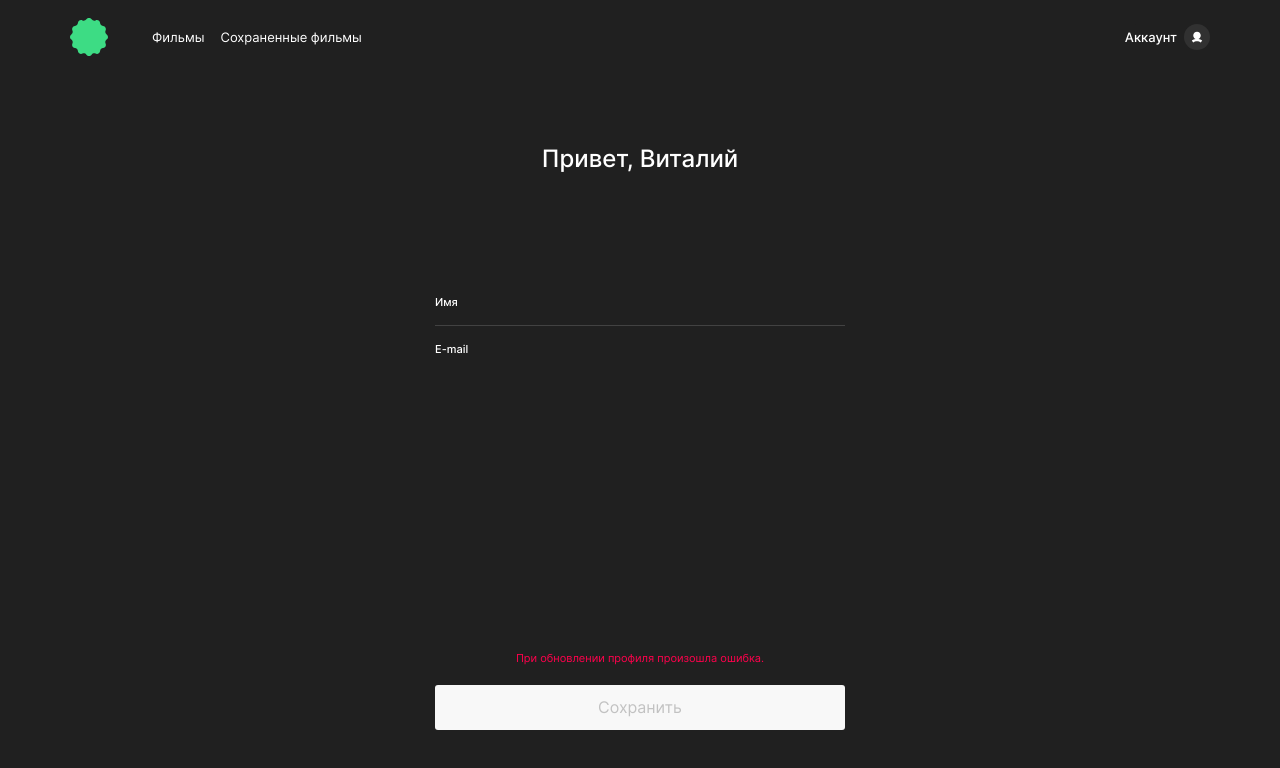
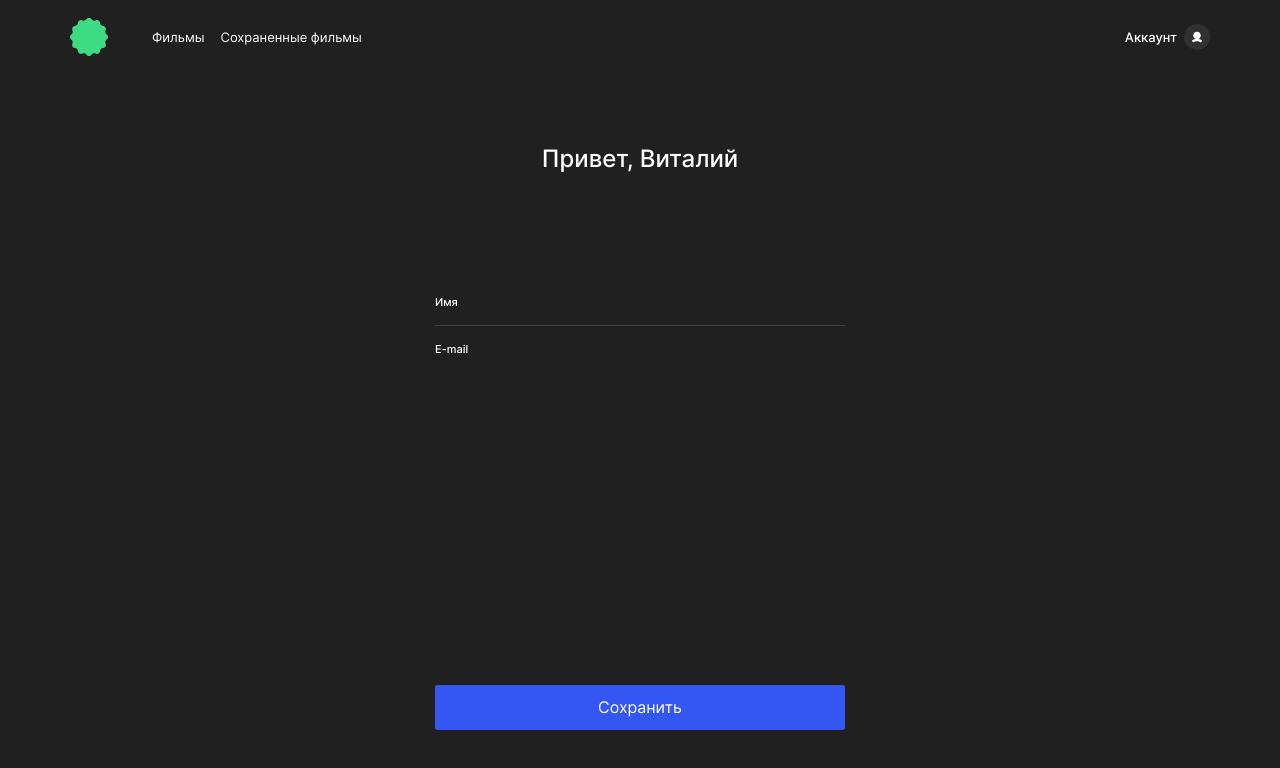
Before and after one commit to WillFrame/movies-explorer-frontend, a React (Create React App) app: page /profile in a window 1280 px wide. Shown: the top 768 px of the page. Built offline with nearby package versions, Linux system fonts and the light colour scheme.

Commit message:
Add files via upload

```diff
--- a/src/components/Header/Header.css
+++ b/src/components/Header/Header.css
@@ -119,6 +119,7 @@
 .header__menu-button:hover {
     opacity: .8;
     transition: .2s;
+    cursor: pointer;
 }
 
 @media screen and (max-width: 1279px) {
--- a/src/components/Profile/Profile.css
+++ b/src/components/Profile/Profile.css
@@ -124,6 +124,11 @@
     margin: 20px auto 0;
 }
 
+.profile__save-button_disabled:hover {
+    opacity: 1;
+    cursor: default;
+}
+
 @media screen and (max-width: 1279px) {
     .profile {
         padding: 236px 0 269px;
--- a/src/components/Profile/Profile.js
+++ b/src/components/Profile/Profile.js
@@ -6,7 +6,7 @@ function Profile() {
     let name = 'Виталий';
     let email = 'pochta@yandex.ru'
     let isEdit = true;
-    let isError = true;
+    let isError = false;
 
     return (
         <>
@@ -29,8 +29,15 @@ function Profile() {
                 </div>
                 { isEdit
                 ? <>
-                    <span className={`profile__span ${isError ? '' : 'profile__span_disabled'}`}>При обновлении профиля произошла ошибка.</span>
-                    <button className={`profile__save-button ${isError ? 'profile__save-button_disabled' : ''}`}>Сохранить</button>
+                    {isError
+                    ? <>
+                        <span className='profile__span'>При обновлении профиля произошла ошибка.</span>
+                        <button className='profile__save-button profile__save-button_disabled'>Сохранить</button>
+                    </>
+                    : <>
+                        <span className='profile__span profile__span_disabled'>При обновлении профиля произошла ошибка.</span>
+                        <button className='profile__save-button'>Сохранить</button>
+                    </> }
                 </>
                 : <>
                     <button className="profile__edit-button">Редактировать</button>
```
